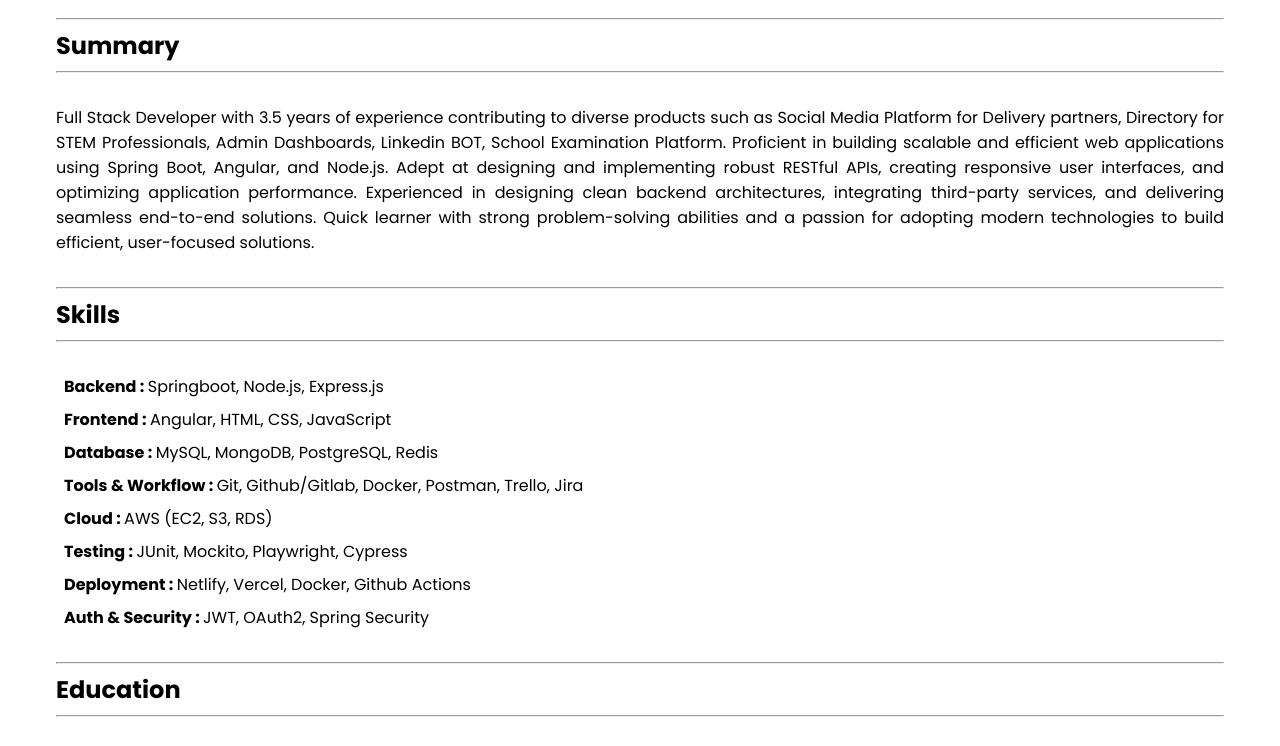
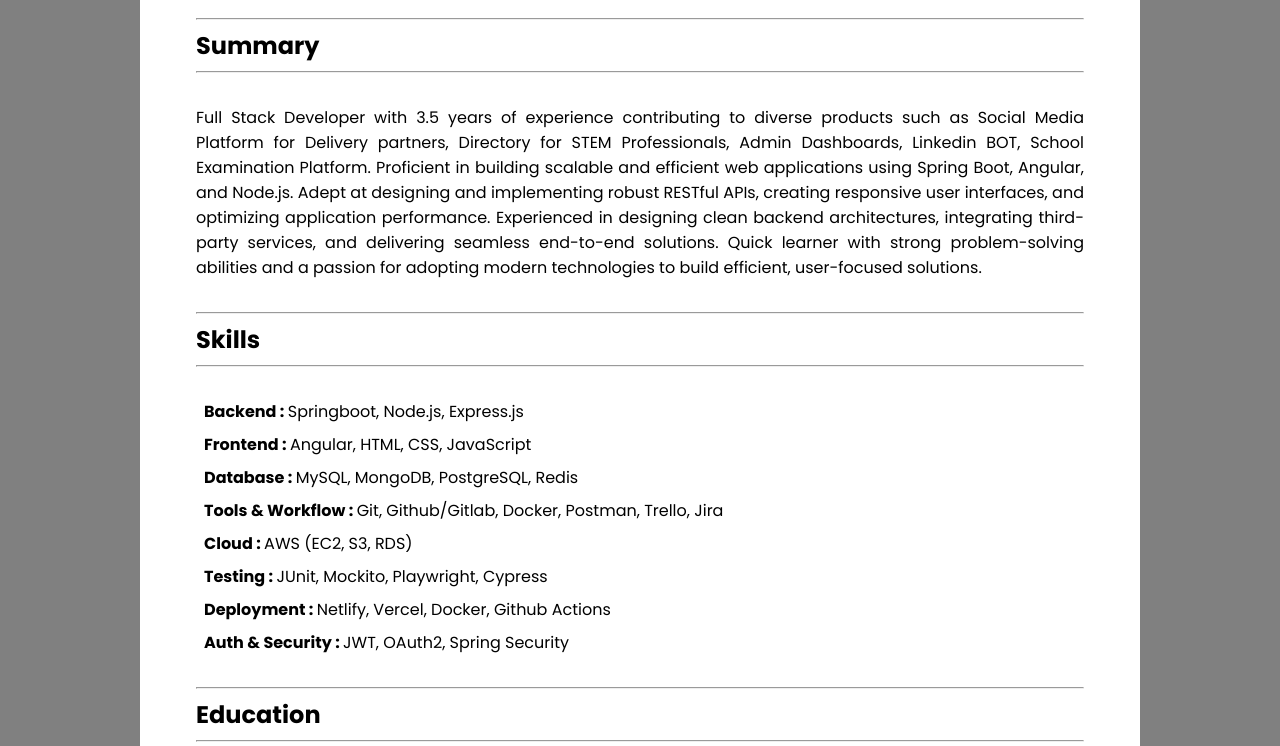
Before and after one commit to ranjeetrocky/Manan-Domadiya-s-Resume, a plain HTML site: page index.html in a window 1280 px wide. Shown: the part 168-914 px from the top of the page. Drawn offline with Linux system fonts and the light colour scheme.

Commit message:
Update resume container max-width and add gray background to body

```diff
--- a/style.css
+++ b/style.css
@@ -10,6 +10,7 @@
 
 .resume-container {
     /* max-width: 1080px; */
+    max-width: 1000px;
     margin: 0 auto;
     padding: 56px;
     background-color: white;
@@ -135,13 +136,14 @@
     }
 }
 
+body{
+    background-color: gray;
+}
+
 /* Fractal Plaid Background */
-body {
-    /* position: fixed; */
+/* body {
     top: 0;
     left: 0;
-    /* width: 100vw; */
-    /* height: 100vh; */
     background:
         linear-gradient(45deg, #333 25%, transparent 25%) -50px 0/100px 100px,
         linear-gradient(135deg, #333 25%, transparent 25%) -50px 0/100px 100px,
@@ -152,7 +154,6 @@
     z-index: -1;
 }
 
-/* Fractal Plaid Animation */
 @keyframes animatePlaid {
     0% {
         background-position:
@@ -168,4 +169,4 @@
             100px -100px,
             -100px -100px;
     }
-}
+} */
```
